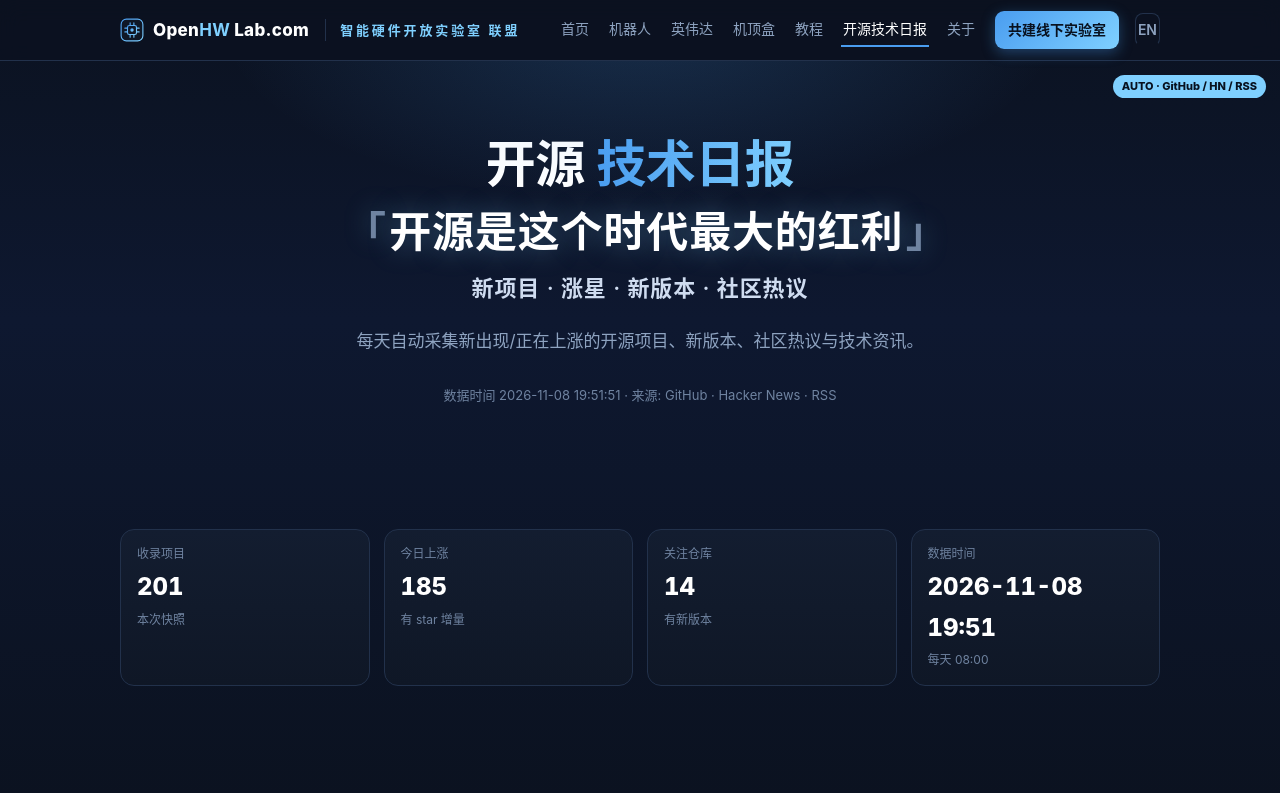
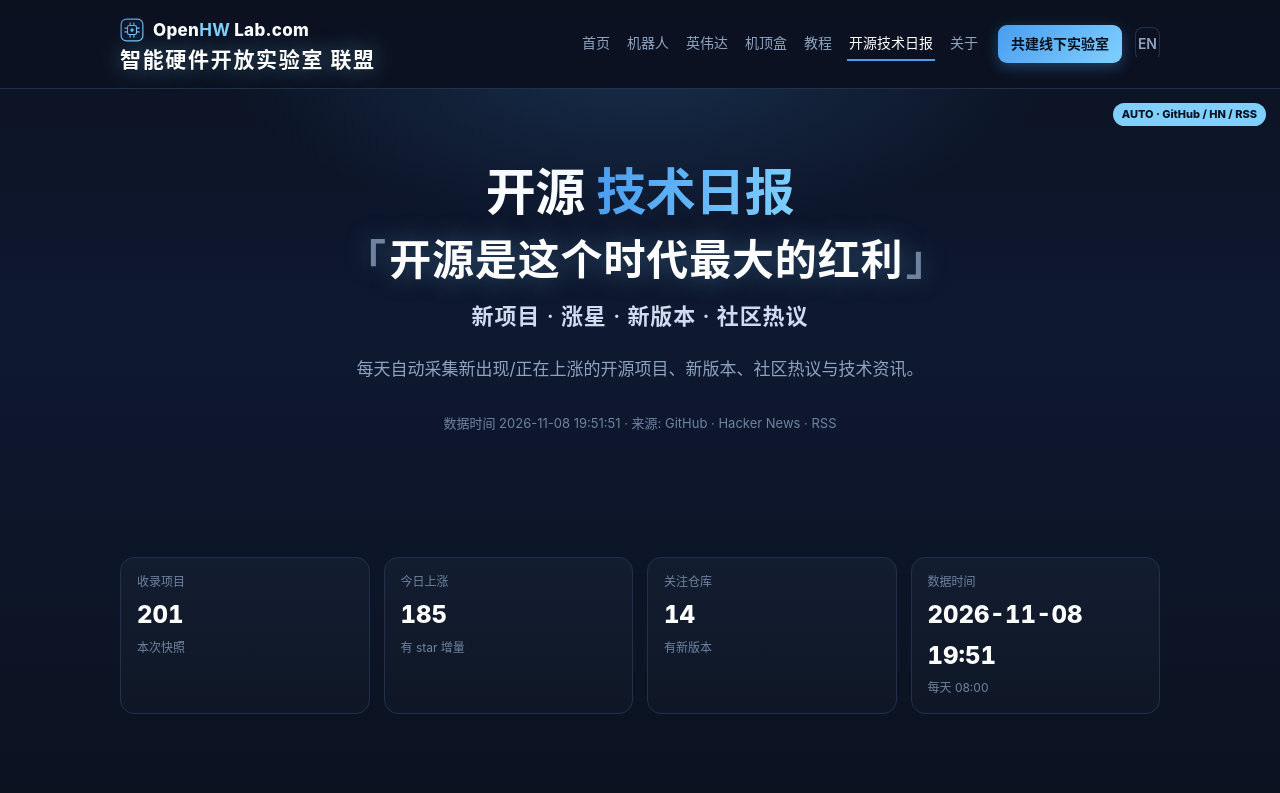
Before and after one commit to OpenHWLabcom/website, a plain HTML site: page oss.html in a window 1280 px wide. Shown: the top 793 px of the page. Drawn offline with Linux system fonts and the light colour scheme.

Commit message:
导航：主标题「智能硬件开放实验室 联盟」移到品牌下方并整体放大（21px），全站 18 页同步

```diff
--- a/assets/style.css
+++ b/assets/style.css
@@ -22,20 +22,26 @@ code{background:#0a1322;border:1px solid var(--line);border-radius:6px;padding:2
 /* ---------- nav ---------- */
 .nav{position:sticky;top:0;z-index:50;background:rgba(11,18,32,.82);backdrop-filter:blur(10px);
   border-bottom:1px solid var(--line)}
-.nav .wrap{display:flex;align-items:center;min-height:60px;gap:12px;padding:6px 20px;flex-wrap:wrap}
+.nav .wrap{display:flex;align-items:center;min-height:88px;gap:12px;padding:8px 20px;flex-wrap:wrap}
 .brand{display:flex;align-items:center;gap:9px;font-weight:800;letter-spacing:.3px;color:#fff;font-size:17px;white-space:nowrap}
 .brand .dot{width:22px;height:22px;border-radius:6px;background:linear-gradient(135deg,var(--acc),var(--acc2));
   display:inline-flex;align-items:center;justify-content:center;font-size:13px;color:#08111f;font-weight:900}
 .brand b{color:var(--acc2)}
 .nav nav{display:flex;align-items:center;gap:2px;flex-wrap:wrap;margin-left:auto;order:3}
-.nav nav a{margin-left:14px;color:var(--mut);font-size:14px;padding:4px 2px;border-bottom:2px solid transparent}
+.nav nav a{margin-left:11px;color:var(--mut);font-size:14px;padding:4px 2px;border-bottom:2px solid transparent}
 .nav nav a:hover,.nav nav a.on{color:#fff;border-bottom-color:var(--acc)}
 .nav nav a.hot{margin-left:16px;padding:7px 13px;border-radius:9px;background:linear-gradient(135deg,var(--acc),var(--acc2));color:#08111f;font-weight:800;border-bottom:0;box-shadow:0 4px 14px rgba(74,157,240,.35)}
 .nav nav a.hot:hover{color:#08111f;filter:brightness(1.06);border-bottom-color:transparent}
 .brand{order:1}
-.nav-slogan{order:2;font-size:13px;font-weight:800;letter-spacing:.22em;color:var(--acc2);white-space:nowrap;
-  pointer-events:none;padding-left:14px;margin-left:4px;border-left:1px solid var(--line)}
-@media(max-width:860px){.nav-slogan{display:none}}
+/* 主标题：智能硬件开放实验室 联盟（左上角品牌下方，整体放大） */
+.brandbox{order:1;display:flex;flex-direction:column;justify-content:center;align-items:flex-start;gap:2px}
+.brandbox .brand{order:0}
+.nav-slogan{font-size:21px;font-weight:800;letter-spacing:.08em;color:#fff;white-space:nowrap;
+  line-height:1.2;pointer-events:none;text-shadow:0 0 24px rgba(127,208,255,.45),0 1px 0 rgba(0,0,0,.35)}
+@media(max-width:1180px){.nav-slogan{font-size:19px;letter-spacing:.05em}}
+@media(max-width:980px){.nav-slogan{font-size:17px;letter-spacing:.02em}}
+@media(max-width:860px){.nav-slogan{font-size:15px;white-space:normal}}
+html[lang="en"] .nav-slogan{font-size:16px;letter-spacing:.005em}
 .gh{margin-left:14px;color:var(--mut);font-size:13px;border:1px solid var(--line);border-radius:8px;padding:4px 10px}
 .gh:hover{border-color:var(--acc);color:#fff}
 .lang{margin-left:14px;color:var(--mut);font-size:13px;border:1px solid var(--line);border-radius:8px;padding:4px 10px;font-weight:600}
--- a/oss.html
+++ b/oss.html
@@ -12,8 +12,10 @@
 <body>
 <header class="nav">
   <div class="wrap">
-    <span class="nav-slogan">智能硬件开放实验室 联盟</span>
-    <a class="brand" href="index.html"><img src="assets/logo.svg" alt="" width="24" height="24"><span class="t">Open<b>HW</b> Lab.com</span></a>
+    <div class="brandbox">
+      <a class="brand" href="index.html"><img src="assets/logo.svg" alt="" width="24" height="24"><span class="t">Open<b>HW</b> Lab.com</span></a>
+      <span class="nav-slogan">智能硬件开放实验室 联盟</span>
+    </div>
     <nav>
       <a href="index.html">首页</a>
       <a href="robot.html">机器人</a>
```
Also changed, not shown: about.html (+4 -2 lines), apply.html (+4 -2 lines), docs.html (+4 -2 lines), en/about.html (+4 -2 lines), en/apply.html (+4 -2 lines), en/docs.html (+4 -2 lines), en/index.html (+1 -1 lines), en/labs.html (+4 -2 lines), en/nvidia.html (+4 -2 lines), en/oss.html (+4 -2 lines), en/projects.html (+4 -2 lines), en/robot.html (+4 -2 lines), index.html (+1 -1 lines), labs.html (+4 -2 lines), 3 more files.
